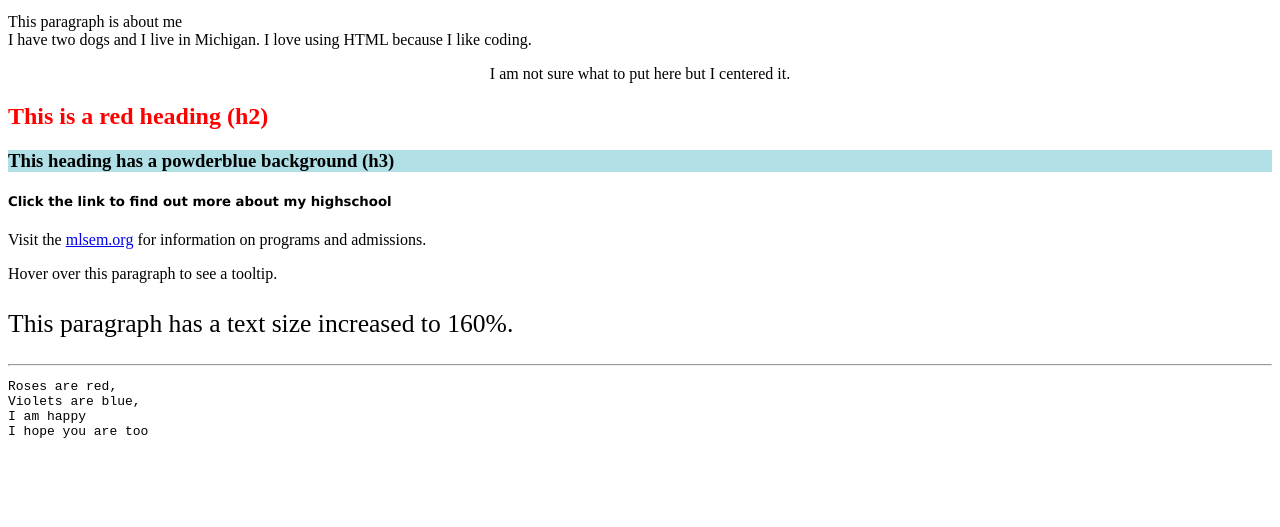
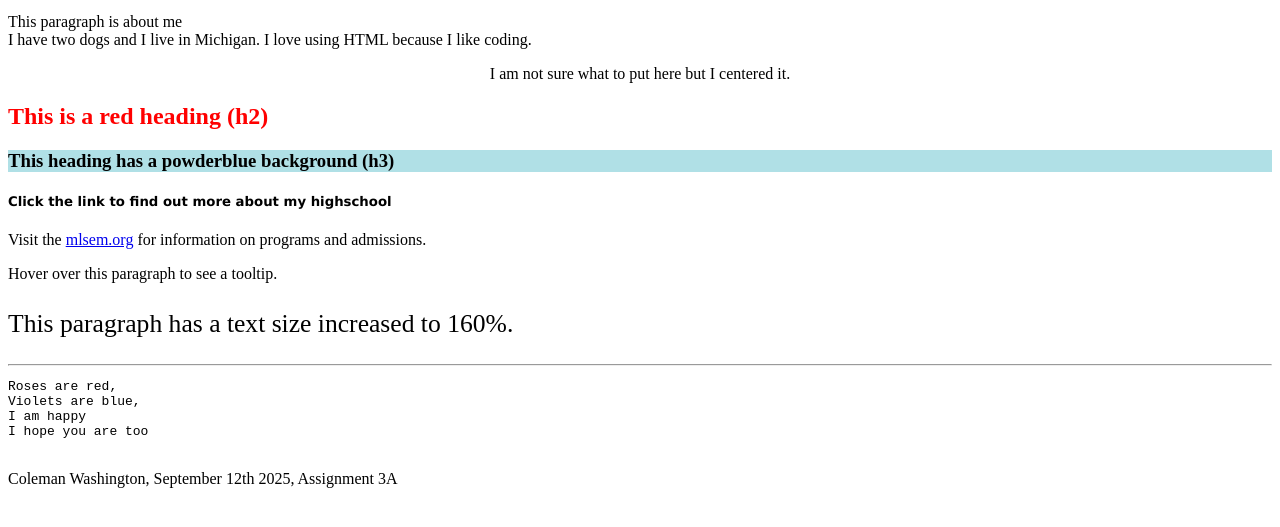
Before and after one commit to 6bramzie-cyber/Zieroff-agva, a plain HTML site: page index.html in a window 1280 px wide. Shown: the part 101-628 px from the top of the page. Drawn offline with Linux system fonts and the light colour scheme.

Commit message:
Update index.html

```diff
--- a/index.html
+++ b/index.html
@@ -50,6 +50,7 @@ Violets are blue,
 I am happy
 I hope you are too
     </pre>
+    <p>Coleman Washington, September 12th 2025, Assignment 3A</p>
 
 </body>
 </html>
```
